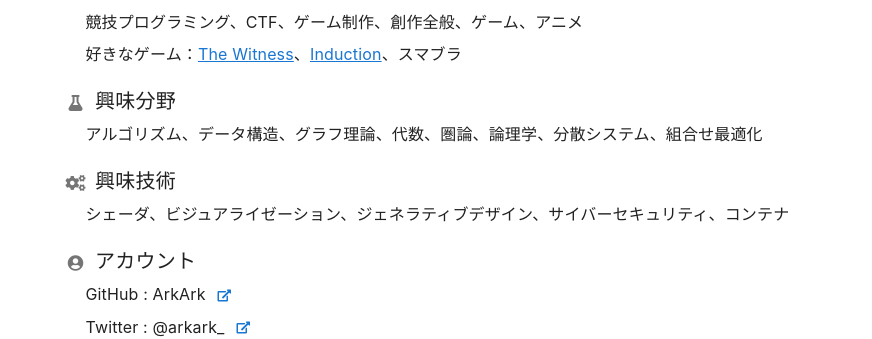
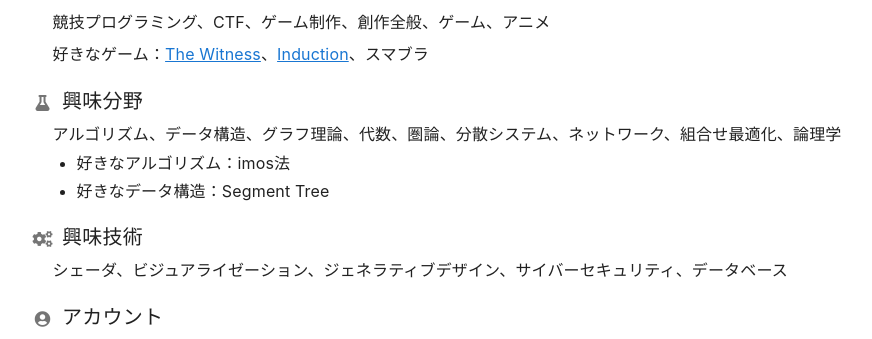
Before and after one commit to arkark/portfolio, a Vue app: page / in a window 1280 px wide. Shown: the part 3765-4104 px from the top of the page, without its empty margins (205-1077 px from the left). Built offline with nearby package versions, Linux system fonts and the light colour scheme; a web font is replaced by a local one.

Commit message:
Update About page

```diff
--- a/src/components/about/About.vue
+++ b/src/components/about/About.vue
@@ -111,7 +111,17 @@ export default {
             {
               id: "5-1",
               label:
-                "アルゴリズム、データ構造、グラフ理論、代数、圏論、論理学、分散システム、組合せ最適化"
+                "アルゴリズム、データ構造、グラフ理論、代数、圏論、分散システム、ネットワーク、組合せ最適化、論理学",
+              children: [
+                {
+                  id: "5-1-1",
+                  label: "好きなアルゴリズム：imos法"
+                },
+                {
+                  id: "5-1-2",
+                  label: "好きなデータ構造：Segment Tree"
+                }
+              ]
             }
           ]
         },
@@ -123,7 +133,7 @@ export default {
             {
               id: "6-1",
               label:
-                "シェーダ、ビジュアライゼーション、ジェネラティブデザイン、サイバーセキュリティ、コンテナ"
+                "シェーダ、ビジュアライゼーション、ジェネラティブデザイン、サイバーセキュリティ、データベース"
             }
           ]
         },
```
